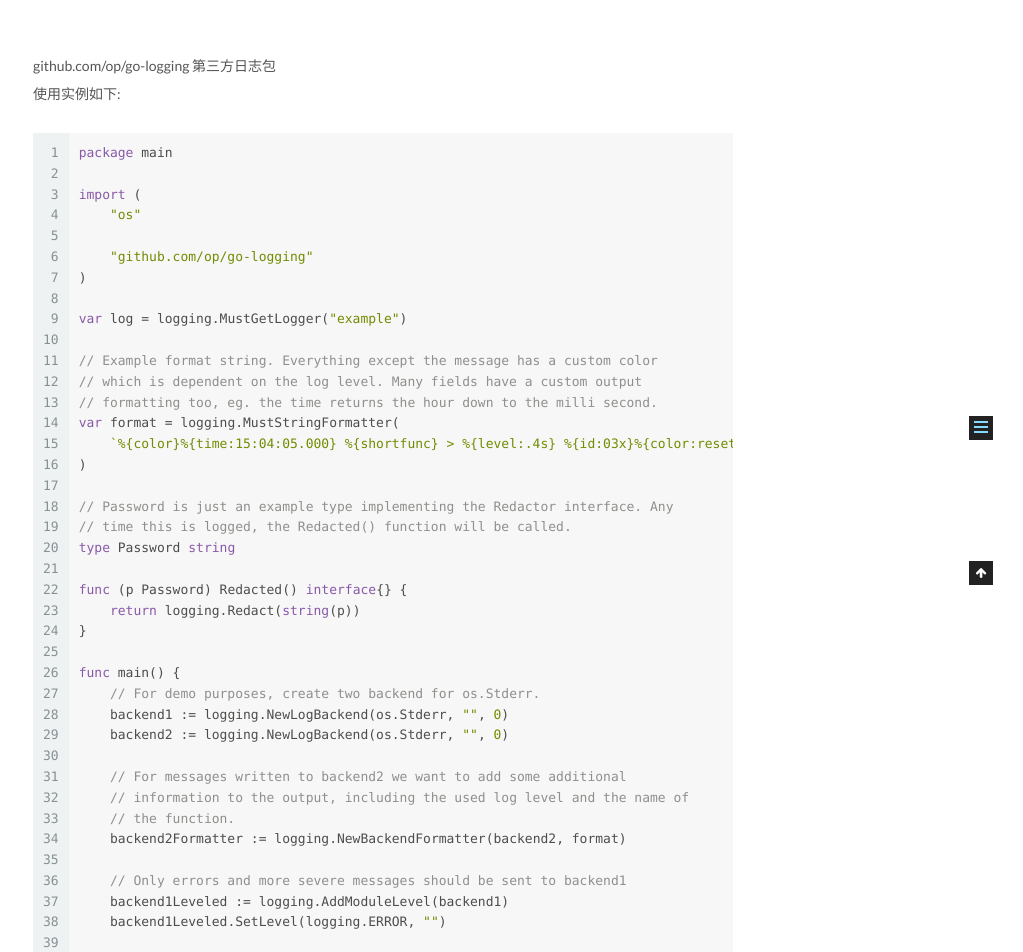
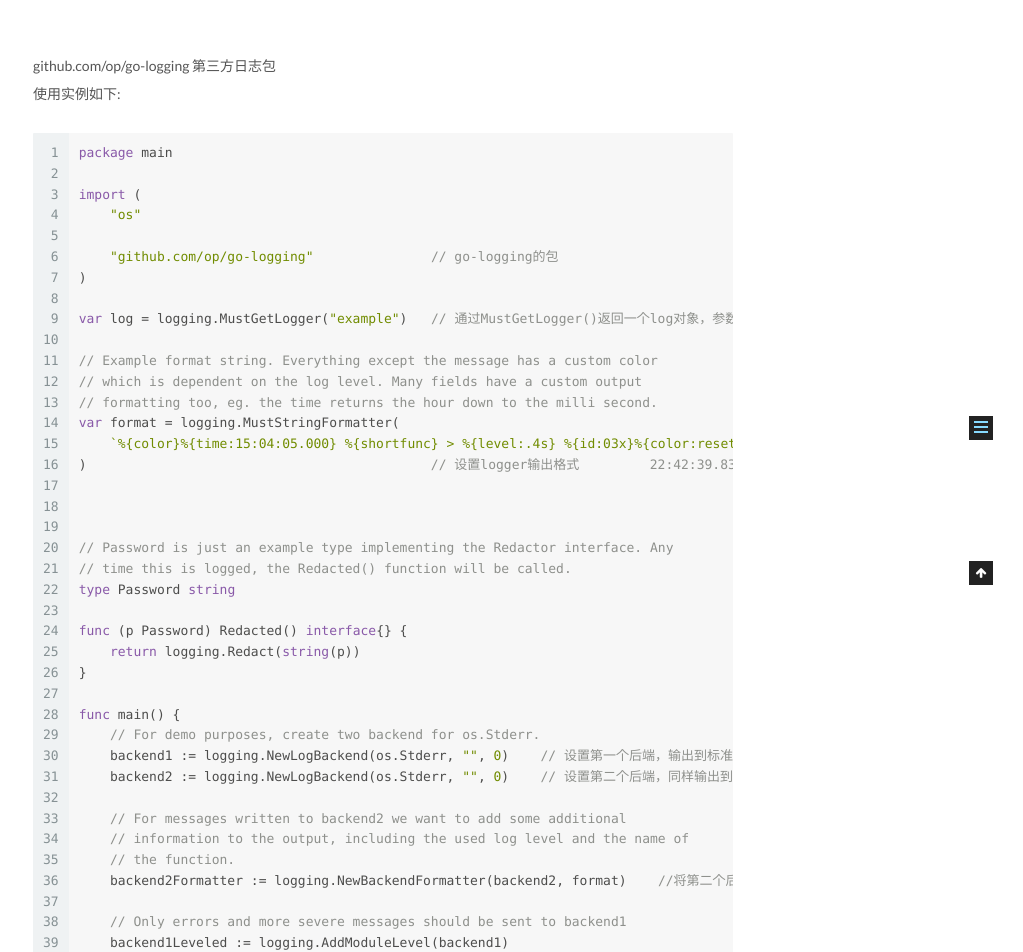
Before and after one commit to chapterzhi/chapterzhi.github.io, a Jekyll site: the page built from _posts/2020-02-17-go-logging.md, in a window 1280 px wide. Shown: the part 415-1367 px from the top of the page, without its empty margins (257-1280 px from the left). Built offline with Jekyll 4.4.1, drawn with Linux system fonts in a browser that asks for light colours; some of the changed text lies outside the part shown.

Commit message:
new blog

````diff
--- a/_posts/2020-02-17-go-logging.md
+++ b/_posts/2020-02-17-go-logging.md
@@ -15,17 +15,19 @@ package main
 import (
     "os"
 
-    "github.com/op/go-logging"
+    "github.com/op/go-logging"               // go-logging的包
 )
 
-var log = logging.MustGetLogger("example")
+var log = logging.MustGetLogger("example")   // 通过MustGetLogger()返回一个log对象，参数为对logger的命名
 
 // Example format string. Everything except the message has a custom color
 // which is dependent on the log level. Many fields have a custom output
 // formatting too, eg. the time returns the hour down to the milli second.
 var format = logging.MustStringFormatter(
     `%{color}%{time:15:04:05.000} %{shortfunc} > %{level:.4s} %{id:03x}%{color:reset} %{message}`,
-)
+)                                            // 设置logger输出格式         22:42:39.831 main > INFO 002 info
+
+
 
 // Password is just an example type implementing the Redactor interface. Any
 // time this is logged, the Redacted() function will be called.
@@ -37,20 +39,20 @@ func (p Password) Redacted() interface{} {
 
 func main() {
     // For demo purposes, create two backend for os.Stderr.
-    backend1 := logging.NewLogBackend(os.Stderr, "", 0)
-    backend2 := logging.NewLogBackend(os.Stderr, "", 0)
+    backend1 := logging.NewLogBackend(os.Stderr, "", 0)    // 设置第一个后端，输出到标准错误输出
+    backend2 := logging.NewLogBackend(os.Stderr, "", 0)    // 设置第二个后端，同样输出到标准错误输出
 
     // For messages written to backend2 we want to add some additional
     // information to the output, including the used log level and the name of
     // the function.
-    backend2Formatter := logging.NewBackendFormatter(backend2, format)
+    backend2Formatter := logging.NewBackendFormatter(backend2, format)    //将第二个后端和之前定义的输出格式绑定
 
     // Only errors and more severe messages should be sent to backend1
     backend1Leveled := logging.AddModuleLevel(backend1)
-    backend1Leveled.SetLevel(logging.ERROR, "")
+    backend1Leveled.SetLevel(logging.ERROR, "")                           //设置从第一个终端输出的错误等级，只有errors和更严重的错误才会从第一个终端输出
 
     // Set the backends to be used.
-    logging.SetBackend(backend1Leveled, backend2Formatter)
+    logging.SetBackend(backend1Leveled, backend2Formatter) // 设置终端，这里设置了两个，可以只设置一个
 
     log.Debugf("debug %s", Password("secret"))
     log.Info("info")
@@ -67,9 +69,9 @@ func main() {
 22:42:39.831 main > INFO 002 info
 22:42:39.831 main > NOTI 003 notice
 22:42:39.831 main > WARN 004 warning
-err
+err                                                 // A
 22:42:39.831 main > ERRO 005 err
-crit
+crit                                                // B   A、B两行为第一个终端的输出，没有设置格式，错误等级为errors以上才输出，其他行为第二个终端的输出
 22:42:39.831 main > CRIT 006 crit
 ```
-![输出](https://github.com/chapterzhi/chapterzhi.github.io/blob/master/photo/1.png)
+![输出](https://github.com/chapterzhi/photo/blob/master/blog/1.png)
````
Also changed, not shown: photo/1.png (deleted).
